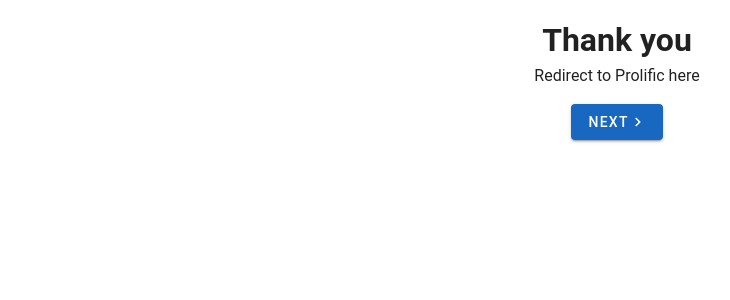
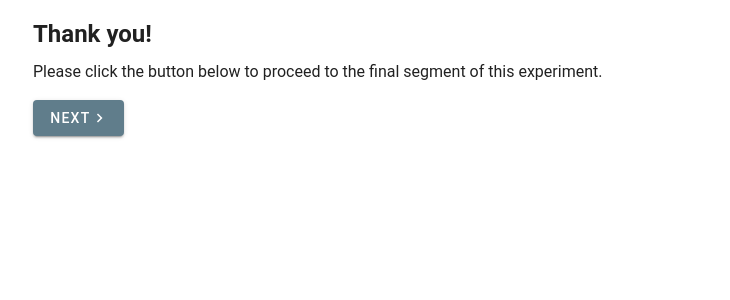
Before and after one commit to rstanhope/surprisedialog, a Vue app: page /end in a window 1280 px wide. Shown: the top 300 px of the page, without its empty margins (23-753 px from the left). Built offline with nearby package versions, Linux system fonts and the light colour scheme.

Commit message:
Router guard & end view redirect

```diff
--- a/src/router/index.js
+++ b/src/router/index.js
@@ -6,39 +6,61 @@ const router = createRouter({
     {
       path: "/",
       name: 'intro',
-      component: ()=>import("../views/IntroView.vue")
+      component: () => import("../views/IntroView.vue")
     },
     {
       path: "/consent",
       name: 'consent',
-      component: ()=>import("../views/ConsentView.vue")
+      component: () => import("../views/ConsentView.vue")
     },
     {
       path: "/audioTest",
       name: 'audioTest',
-      component: ()=>import("../views/AudioTest.vue")
+      component: () => import("../views/AudioTest.vue")
     },
     {
       path: "/micTest",
       name: 'micTest',
-      component: ()=>import("../views/MicTest.vue")
+      component: () => import("../views/MicTest.vue")
     },
     {
       path: "/t1",
       name: 't1',
-      component: ()=>import("../views/TaskOne.vue")
+      component: () => import("../views/TaskOne.vue"),
     },
     {
       path: "/t2",
       name: 't2',
-      component: ()=>import("../views/TaskTwo.vue")
+      component: () => import("../views/TaskTwo.vue"),
     },
     {
       path: "/end",
       name: 'end',
-      component: ()=>import("../views/EndView.vue")
+      component: () => import("../views/EndView.vue"),
     }
   ],
 })
 
+
+//"oneWay" routes are only allowed to move forward, back button is efffectively disabled
+router.beforeEach(async (to, from, next) => {
+  window.onbeforeunload = function () {
+    return "Are you sure you want to leave?";
+  };
+
+  if (from.name == "t1" || from.name == "t2") {
+    // /t1 and /t1 routes can only proceed to the /end route
+    if (to.name == "end") {
+      next();
+    } else {
+      next(false);
+    }
+  }else if (from.name == "end") {
+    // /end route is not allowed to move anywhere else
+    next(false);
+  } else {
+    next();
+  }
+})
+
 export default router
--- a/src/views/EndView.vue
+++ b/src/views/EndView.vue
@@ -1,9 +1,26 @@
 <template>
     <v-container>
-        <div class="text-center">
-        <h1>Thank you</h1>
-        <p>Redirect to Prolific here</p>
-        <v-btn color="primary" class="mt-4">Next <v-icon>chevron_right</v-icon></v-btn>
-        </div>
+        <h2>Thank you!</h2>
+        <p class="mb-4 mt-2">Please click the button below to proceed to the final segment of this experiment.</p>
+        <v-btn @click="next" color="blue-grey">Next <v-icon>chevron_right</v-icon></v-btn>
     </v-container>
 </template>
+
+<script setup>
+import { useParticipantStore } from "@/stores/useParticipantStore.js";
+
+const participantStore = useParticipantStore();
+
+//redirect to your Qualtrics URL or Prolific completion URL here
+let redirect_url = "https://www.google.com";
+
+
+const next = () => {
+    window.onbeforeunload = null;
+
+    //this section is only needed if we're redirecting to Qualtrics
+    redirect_url += "?pid=" + participantStore.pid
+    window.location.replace(redirect_url);
+}
+
+</script>
--- a/src/views/TaskOne.vue
+++ b/src/views/TaskOne.vue
@@ -8,7 +8,7 @@
             <h3>
                 Based on the way the speaker said the sentence, which question do you think they were responding to?
             </h3>
-            <div class="d-flex justify-center mt-4">
+            <div class="d-flex justify-center mt-4" v-if="currentItem">
                 <v-btn class="mr-4" color="purple-darken-2" @click="onResponseClick(1)">{{ currentItem.t1choice1
                 }}</v-btn>
                 <v-btn color="purple-darken-2" @click="onResponseClick(2)">{{ currentItem.t1choice2 }}</v-btn>
```
